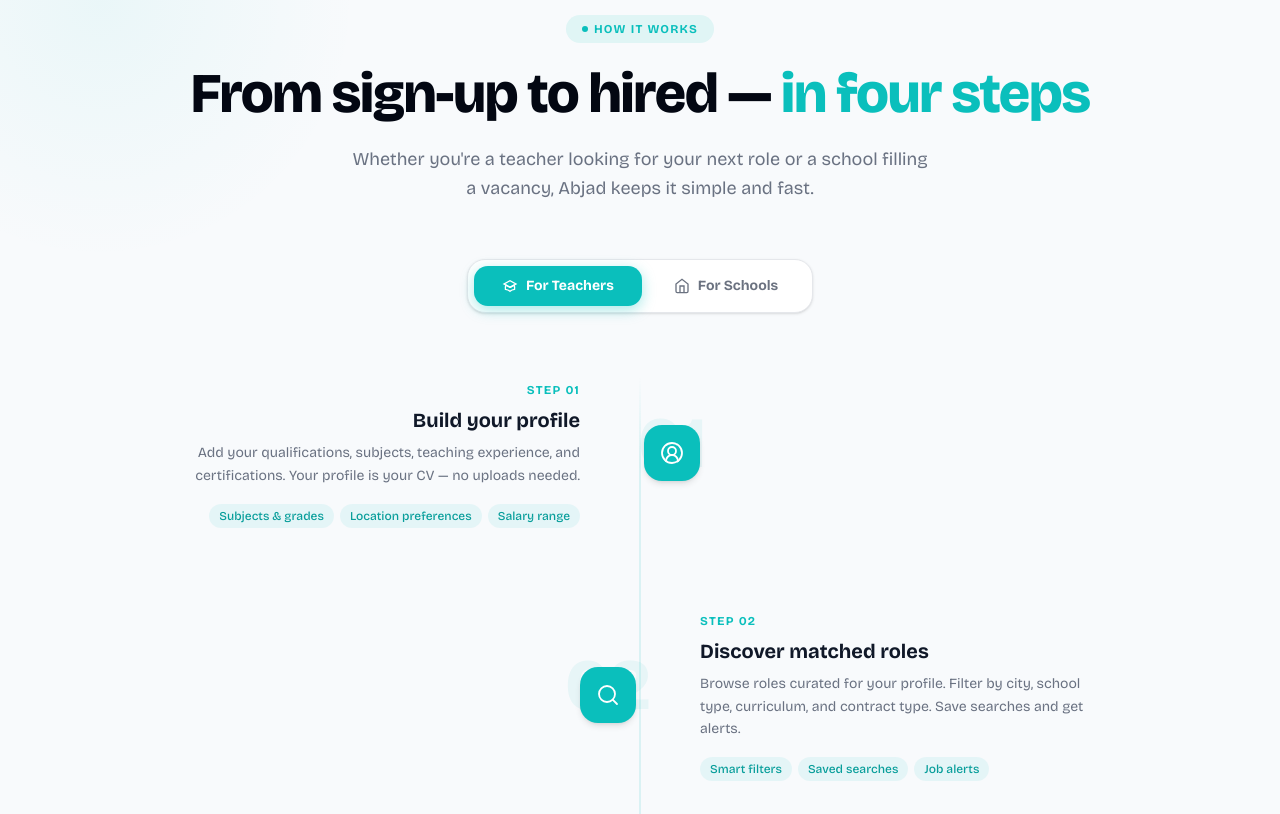
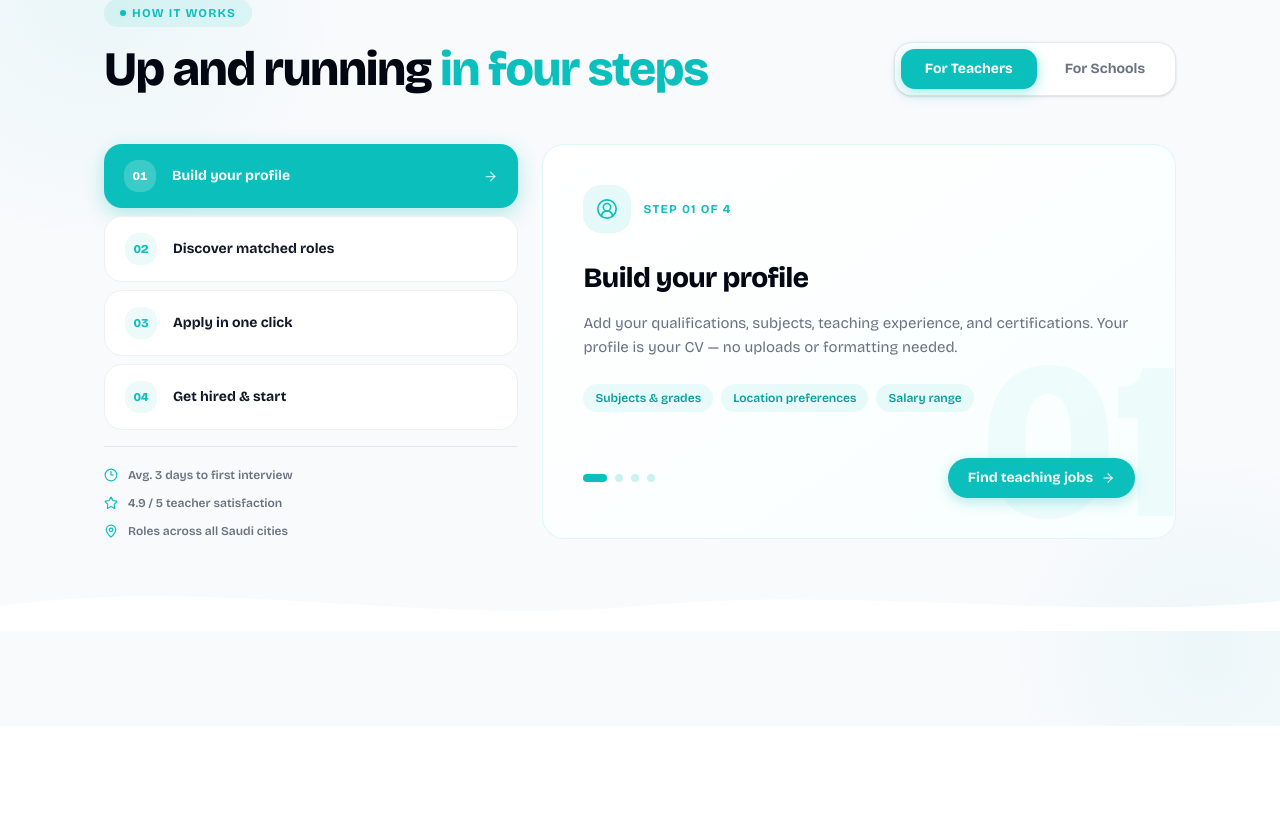
Before and after one commit to shabeebkaip/abjad-frontend, a Next.js app: page / in a window 1280 px wide. Shown: the part 1026-1840 px from the top of the page. Built offline with nearby package versions, Linux system fonts and the light colour scheme.

Commit message:
how it works section

```diff
--- a/app/(marketing)/_components/HowItWorksSection.tsx
+++ b/app/(marketing)/_components/HowItWorksSection.tsx
@@ -15,6 +15,7 @@
   Bell,
   Users,
   Sparkles,
+  ArrowRight,
 } from "lucide-react";
 
 const teacherSteps = [
@@ -22,28 +23,28 @@
     icon: UserCircle2,
     step: "01",
     title: "Build your profile",
-    desc: "Add your qualifications, subjects, teaching experience, and certifications. Your profile is your CV — no uploads needed.",
+    desc: "Add your qualifications, subjects, teaching experience, and certifications. Your profile is your CV — no uploads or formatting needed.",
     pills: ["Subjects & grades", "Location preferences", "Salary range"],
   },
   {
     icon: Search,
     step: "02",
     title: "Discover matched roles",
-    desc: "Browse roles curated for your profile. Filter by city, school type, curriculum, and contract type. Save searches and get alerts.",
+    desc: "Browse roles curated for your profile. Filter by city, school type, curriculum, and contract type. Save searches and get instant alerts.",
     pills: ["Smart filters", "Saved searches", "Job alerts"],
   },
   {
     icon: Bell,
     step: "03",
     title: "Apply in one click",
-    desc: "Your profile is always ready. Hit apply and your details go straight to the school — no cover letters, no forms to fill.",
+    desc: "Your profile is always ready. Hit apply and your details go straight to the school — no cover letters, no forms to fill ever again.",
     pills: ["Instant apply", "Track applications", "Interview scheduling"],
   },
   {
     icon: Handshake,
     step: "04",
     title: "Get hired & start",
-    desc: "Chat with the school, accept an offer, and onboard — all inside Abjad. Most teachers hear back within 72 hours.",
+    desc: "Chat with the school, accept an offer, and onboard — all inside Abjad. Most teachers hear back within 72 hours of applying.",
     pills: ["In-app messaging", "Offer management", "Avg. 72h response"],
   },
 ];
@@ -53,36 +54,36 @@
     icon: BriefcaseBusiness,
     step: "01",
     title: "Post your vacancy",
-    desc: "Create a detailed job listing in under 5 minutes. Set the curriculum, grade level, location, and contract terms.",
+    desc: "Create a detailed job listing in under 5 minutes. Set the curriculum, grade level, location, and contract terms — and go live instantly.",
     pills: ["5-min setup", "Multiple vacancies", "Draft & schedule"],
   },
   {
     icon: SlidersHorizontal,
     step: "02",
     title: "Get AI-ranked candidates",
-    desc: "Our matching engine surfaces the most relevant teacher profiles for your role — ranked by subject fit, location, and experience.",
+    desc: "Our matching engine surfaces the most relevant teacher profiles for your role — ranked by subject fit, location, and years of experience.",
     pills: ["AI matching", "Relevance ranking", "Shortlist tools"],
   },
   {
     icon: Users,
     step: "03",
     title: "Review & interview",
-    desc: "Browse candidate profiles, review qualifications, and schedule interviews directly in the platform. No back-and-forth emails.",
+    desc: "Browse candidate profiles, review qualifications, and schedule interviews directly in the platform. No back-and-forth emails required.",
     pills: ["Profile deep-dives", "Integrated scheduling", "Panel notes"],
   },
   {
     icon: BadgeCheck,
     step: "04",
     title: "Hire with confidence",
-    desc: "Extend offers, finalise contracts, and onboard your new hire — all from one dashboard. Every candidate is verified.",
+    desc: "Extend offers, finalise contracts, and onboard your new hire — all from one dashboard. Every candidate on Abjad is verified.",
     pills: ["Verified candidates", "Offer letters", "Onboarding checklist"],
   },
 ];
 
 const teacherHighlights = [
-  { icon: Clock3, label: "Avg. 3 days to first interview" },
-  { icon: Star,   label: "4.9 / 5 teacher satisfaction" },
-  { icon: MapPin, label: "Roles across all Saudi cities" },
+  { icon: Clock3,  label: "Avg. 3 days to first interview" },
+  { icon: Star,    label: "4.9 / 5 teacher satisfaction" },
+  { icon: MapPin,  label: "Roles across all Saudi cities" },
 ];
 
 const schoolHighlights = [
@@ -94,32 +95,37 @@
 type Tab = "teachers" | "schools";
 
 export default function HowItWorksSection() {
-  const [tab, setTab] = useState<Tab>("teachers");
+  const [tab, setTab]       = useState<Tab>("teachers");
+  const [active, setActive] = useState(0);
 
-  const steps = tab === "teachers" ? teacherSteps : schoolSteps;
+  const steps      = tab === "teachers" ? teacherSteps      : schoolSteps;
   const highlights = tab === "teachers" ? teacherHighlights : schoolHighlights;
-  const ctaHref = tab === "teachers" ? "/register?role=teacher" : "/register?role=school";
-  const ctaLabel = tab === "teachers" ? "Find teaching jobs →" : "Post a vacancy →";
+  const ctaHref    = tab === "teachers" ? "/register?role=teacher" : "/register?role=school";
+  const ctaLabel   = tab === "teachers" ? "Find teaching jobs" : "Post a vacancy";
+
+  const current = steps[active];
+
+  function switchTab(t: Tab) {
+    setTab(t);
+    setActive(0);
+  }
 
   return (
-    <section id="how-it-works" className="relative overflow-hidden bg-[#f8fafc] py-28">
+    <section id="how-it-works" className="relative overflow-hidden bg-[#f8fafc] py-24">
 
-      {/* Decorative blobs */}
-      <div
-        className="absolute -top-40 -left-40 w-130 h-130 rounded-full pointer-events-none"
-        style={{ background: "radial-gradient(circle, rgba(10,191,188,0.06) 0%, transparent 70%)" }}
-      />
-      <div
-        className="absolute -bottom-32 -right-32 w-[420px] h-[420px] rounded-full pointer-events-none"
-        style={{ background: "radial-gradient(circle, rgba(10,191,188,0.05) 0%, transparent 70%)" }}
-      />
+      {/* Subtle blobs */}
+      <div className="absolute -top-40 -left-40 w-[500px] h-[500px] rounded-full pointer-events-none"
+        style={{ background: "radial-gradient(circle, rgba(10,191,188,0.06) 0%, transparent 70%)" }} />
+      <div className="absolute -bottom-32 -right-32 w-[400px] h-[400px] rounded-full pointer-events-none"
+        style={{ background: "radial-gradient(circle, rgba(10,191,188,0.05) 0%, transparent 70%)" }} />
 
-      <div className="relative z-10 max-w-5xl mx-auto px-6 lg:px-10">
+      <div className="relative z-10 max-w-6xl mx-auto px-6 lg:px-10">
 
-        {/* ── Section header ── */}
-        <div className="text-center mb-14">
+        {/* ── Header ── */}
+        <div className="flex flex-col lg:flex-row lg:items-end lg:justify-between gap-6 mb-12">
+          <div>
             <span
-            className="inline-flex items-center gap-1.5 text-xs font-bold tracking-widest uppercase px-4 py-1.5 rounded-full mb-5"
+              className="inline-flex items-center gap-1.5 text-xs font-bold tracking-widest uppercase px-4 py-1.5 rounded-full mb-4"
               style={{ backgroundColor: "rgba(10,191,188,0.1)", color: "#0ABFBC" }}
             >
               <span className="relative flex h-1.5 w-1.5">
@@ -128,95 +134,147 @@
               </span>
               How it works
             </span>
-
             <h2
-            className="font-extrabold text-gray-950 tracking-tight mb-5"
-            style={{ fontSize: "clamp(2rem, 4.5vw, 3.5rem)", letterSpacing: "-0.03em", lineHeight: 1.1 }}
+              className="font-extrabold text-gray-950 tracking-tight"
+              style={{ fontSize: "clamp(1.9rem, 4vw, 3rem)", letterSpacing: "-0.03em", lineHeight: 1.1 }}
             >
-            From sign-up to hired —{" "}
+              Up and running{" "}
               <span style={{ color: "#0ABFBC" }}>in four steps</span>
             </h2>
-
-          <p className="text-gray-500 text-lg leading-relaxed max-w-xl mx-auto">
-            Whether you&apos;re a teacher looking for your next role or a school filling a vacancy, Abjad keeps it simple and fast.
-          </p>
           </div>
 
-        {/* ── Tab switcher ── */}
-        <div className="flex justify-center mb-16">
-          <div className="inline-flex items-center gap-1 p-1.5 rounded-2xl bg-white border border-gray-200 shadow-sm">
+          {/* Tab switcher — top-right on desktop */}
+          <div className="inline-flex items-center gap-1 p-1.5 rounded-2xl bg-white border border-gray-200 shadow-sm self-start lg:self-auto shrink-0">
             {(["teachers", "schools"] as Tab[]).map((t) => (
               <button
                 key={t}
-                onClick={() => setTab(t)}
-                className="relative px-7 py-2.5 rounded-xl text-sm font-bold transition-all duration-200"
+                onClick={() => switchTab(t)}
+                className="px-6 py-2.5 rounded-xl text-sm font-bold transition-all duration-200"
                 style={
                   tab === t
                     ? { backgroundColor: "#0ABFBC", color: "#fff", boxShadow: "0 4px 14px rgba(10,191,188,0.35)" }
                     : { color: "#6b7280" }
                 }
               >
-                {t === "teachers" ? (
-                  <span className="flex items-center gap-2">
-                    <svg viewBox="0 0 24 24" className="w-4 h-4" fill="none" stroke="currentColor" strokeWidth="2">
-                      <path d="M12 14l9-5-9-5-9 5 9 5z" />
-                      <path d="M12 14l6.16-3.422a12.083 12.083 0 01.665 6.479A11.952 11.952 0 0012 20.055a11.952 11.952 0 00-6.824-2.998 12.078 12.078 0 01.665-6.479L12 14z" />
-                    </svg>
-                    For Teachers
-                  </span>
-                ) : (
-                  <span className="flex items-center gap-2">
-                    <svg viewBox="0 0 24 24" className="w-4 h-4" fill="none" stroke="currentColor" strokeWidth="2">
-                      <path d="M3 9l9-7 9 7v11a2 2 0 01-2 2H5a2 2 0 01-2-2z" />
-                      <polyline points="9 22 9 12 15 12 15 22" />
-                    </svg>
-                    For Schools
-                  </span>
-                )}
+                {t === "teachers" ? "For Teachers" : "For Schools"}
               </button>
             ))}
           </div>
         </div>
 
-        {/* ── Timeline stepper ── */}
-        <div className="relative">
-          {/* Vertical spine — desktop only */}
+        {/* ── Main panel ── */}
+        <div className="grid lg:grid-cols-5 gap-4 lg:gap-6 items-stretch">
+
+          {/* Left — step selector list */}
+          <div className="lg:col-span-2 flex flex-col gap-2">
+            {steps.map((s, i) => {
+              const isActive = i === active;
+              return (
+                <button
+                  key={s.step}
+                  onClick={() => setActive(i)}
+                  className="group w-full text-left flex items-center gap-4 px-5 py-4 rounded-2xl transition-all duration-200"
+                  style={
+                    isActive
+                      ? { backgroundColor: "#0ABFBC", boxShadow: "0 6px 20px rgba(10,191,188,0.3)" }
+                      : { backgroundColor: "white", border: "1px solid #f0f0f0" }
+                  }
+                >
+                  {/* Step number pill */}
+                  <span
+                    className="text-xs font-black tabular-nums shrink-0 w-8 h-8 rounded-xl flex items-center justify-center transition-all"
+                    style={
+                      isActive
+                        ? { backgroundColor: "rgba(255,255,255,0.2)", color: "white" }
+                        : { backgroundColor: "rgba(10,191,188,0.08)", color: "#0ABFBC" }
+                    }
+                  >
+                    {s.step}
+                  </span>
+
+                  {/* Title */}
+                  <span
+                    className="font-bold text-sm leading-snug flex-1"
+                    style={{ color: isActive ? "white" : "#111827" }}
+                  >
+                    {s.title}
+                  </span>
+
+                  {/* Arrow */}
+                  <ArrowRight
+                    size={15}
+                    className="shrink-0 transition-all duration-200"
+                    style={{
+                      color: isActive ? "rgba(255,255,255,0.7)" : "rgba(10,191,188,0)",
+                      transform: isActive ? "translateX(0)" : "translateX(-4px)",
+                    }}
+                  />
+                </button>
+              );
+            })}
+
+            {/* Highlights */}
+            <div className="mt-2 pt-5 border-t border-gray-200 flex flex-col gap-3">
+              {highlights.map((h) => (
+                <div key={h.label} className="flex items-center gap-2.5">
+                  <h.icon size={14} style={{ color: "#0ABFBC" }} strokeWidth={2} />
+                  <span className="text-xs font-semibold text-gray-500">{h.label}</span>
+                </div>
+              ))}
+            </div>
+          </div>
+
+          {/* Right — active step detail */}
           <div
-            className="absolute left-1/2 top-0 bottom-0 w-px -translate-x-1/2 hidden lg:block"
-            style={{ background: "linear-gradient(to bottom, transparent, rgba(10,191,188,0.25) 10%, rgba(10,191,188,0.25) 90%, transparent)" }}
-          />
+            className="lg:col-span-3 rounded-3xl p-8 lg:p-10 relative overflow-hidden flex flex-col justify-between"
+            style={{
+              background: "linear-gradient(145deg, white 0%, #f8fffe 100%)",
+              border: "1px solid rgba(10,191,188,0.12)",
+              minHeight: "360px",
+            }}
+          >
+            {/* Large faint step number watermark */}
+            <span
+              className="absolute -bottom-4 -right-2 font-black select-none pointer-events-none leading-none"
+              style={{ fontSize: "clamp(7rem,18vw,14rem)", color: "rgba(10,191,188,0.05)", lineHeight: 1 }}
+            >
+              {current.step}
+            </span>
 
-          <div className="space-y-16 lg:space-y-0">
-            {steps.map((s, i) => {
-              const isEven = i % 2 === 0;
-              return (
+            <div className="relative z-10">
+              {/* Icon + step label row */}
+              <div className="flex items-center gap-3 mb-6">
                 <div
-                  key={s.step}
-                  className={`relative flex flex-col lg:flex-row lg:items-center gap-8 lg:gap-0 lg:mb-20 ${
-                    isEven ? "lg:flex-row" : "lg:flex-row-reverse"
-                  }`}
+                  className="w-12 h-12 rounded-2xl flex items-center justify-center"
+                  style={{ backgroundColor: "rgba(10,191,188,0.1)" }}
                 >
-                  {/* Content side */}
-                  <div className={`flex-1 ${isEven ? "lg:pr-16 lg:text-right" : "lg:pl-16"}`}>
-                    <span
-                      className="inline-block text-xs font-bold tracking-widest uppercase mb-2"
-                      style={{ color: "#0ABFBC" }}
+                  <current.icon size={22} style={{ color: "#0ABFBC" }} strokeWidth={1.8} />
+                </div>
+                <span className="text-xs font-bold tracking-widest uppercase" style={{ color: "#0ABFBC" }}>
+                  Step {current.step} of {steps.length}
+                </span>
+              </div>
+
+              {/* Title */}
+              <h3
+                className="font-extrabold text-gray-950 mb-3 tracking-tight"
+                style={{ fontSize: "clamp(1.3rem, 2.5vw, 1.75rem)", letterSpacing: "-0.02em" }}
               >
-                      Step {s.step}
-                    </span>
-                    <h3 className="text-xl font-bold text-gray-900 mb-2">{s.title}</h3>
-                    <p className="text-gray-500 text-sm leading-relaxed mb-4 max-w-sm lg:max-w-none">
-                      {s.desc}
+                {current.title}
+              </h3>
+
+              {/* Description */}
+              <p className="text-gray-500 leading-relaxed mb-6" style={{ fontSize: "0.9375rem" }}>
+                {current.desc}
               </p>
-                    <div className={`flex flex-wrap gap-1.5 ${isEven ? "lg:justify-end" : ""}`}>
-                      {s.pills.map((pill) => (
+
+              {/* Pills */}
+              <div className="flex flex-wrap gap-2 mb-8">
+                {current.pills.map((pill) => (
                   <span
                     key={pill}
-                          className="text-xs font-medium px-2.5 py-1 rounded-full"
-                          style={{
-                            color: "#089E9B",
-                            backgroundColor: "rgba(10,191,188,0.08)",
-                          }}
+                    className="text-xs font-semibold px-3 py-1.5 rounded-full"
+                    style={{ color: "#089E9B", backgroundColor: "rgba(10,191,188,0.08)" }}
                   >
                     {pill}
                   </span>
@@ -224,76 +282,41 @@
               </div>
             </div>
 
-                  {/* Centre node */}
-                  <div className="hidden lg:flex flex-col items-center shrink-0 relative z-10">
-                    <div
-                      className="w-14 h-14 rounded-2xl flex items-center justify-center shadow-md"
-                      style={{ backgroundColor: "#0ABFBC" }}
-                    >
-                      <s.icon size={24} color="white" strokeWidth={1.8} />
-                    </div>
-                    {/* Big faint step number behind node */}
-                    <span
-                      className="absolute -z-10 text-7xl font-black select-none leading-none"
-                      style={{ color: "rgba(10,191,188,0.07)", top: "-18px" }}
-                    >
-                      {s.step}
-                    </span>
-                  </div>
-
-                  {/* Mobile: icon inline */}
-                  <div className="flex lg:hidden items-start gap-4">
-                    <div
-                      className="w-11 h-11 rounded-xl flex items-center justify-center shrink-0 shadow-sm mt-0.5"
-                      style={{ backgroundColor: "#0ABFBC" }}
-                    >
-                      <s.icon size={20} color="white" strokeWidth={1.8} />
-                    </div>
-                    <div className="-mt-0.5 lg:hidden">
-                      {/* content rendered above already; this div intentionally empty on mobile to avoid duplication */}
-                    </div>
-                  </div>
-
-                  {/* Empty flex-1 for the other side (desktop only) */}
-                  <div className="hidden lg:block flex-1" />
-                </div>
-              );
-            })}
-          </div>
-        </div>
-
-        {/* ── Highlights strip ── */}
-        <div className="mt-16 pt-10 border-t border-gray-200 flex flex-col sm:flex-row items-center justify-between gap-6">
-          <div className="flex flex-col sm:flex-row items-center gap-8">
-            {highlights.map((h) => (
-              <div key={h.label} className="flex items-center gap-2.5">
-                <h.icon size={16} style={{ color: "#0ABFBC" }} strokeWidth={2} />
-                <span className="text-sm font-semibold text-gray-600">{h.label}</span>
-              </div>
+            {/* Bottom row — progress dots + CTA */}
+            <div className="relative z-10 flex items-center justify-between">
+              {/* Step dots */}
+              <div className="flex items-center gap-2">
+                {steps.map((_, i) => (
+                  <button
+                    key={i}
+                    onClick={() => setActive(i)}
+                    className="rounded-full transition-all duration-200"
+                    style={{
+                      width:  i === active ? "24px" : "8px",
+                      height: "8px",
+                      backgroundColor: i === active ? "#0ABFBC" : "rgba(10,191,188,0.2)",
+                    }}
+                  />
                 ))}
               </div>
 
               <Link
                 href={ctaHref}
-            className="shrink-0 px-6 py-2.5 rounded-full text-sm font-bold text-white transition-all duration-200 hover:scale-105 hover:shadow-lg whitespace-nowrap"
-            style={{ backgroundColor: "#0ABFBC", boxShadow: "0 4px 16px rgba(10,191,188,0.3)" }}
+                className="inline-flex items-center gap-2 text-sm font-bold px-5 py-2.5 rounded-full text-white transition-all duration-200 hover:scale-105 hover:shadow-lg"
+                style={{ backgroundColor: "#0ABFBC", boxShadow: "0 4px 14px rgba(10,191,188,0.3)" }}
               >
-            {ctaLabel}
+                {ctaLabel} <ArrowRight size={14} />
               </Link>
+            </div>
           </div>
 
         </div>
+      </div>
 
-      {/* ── Wave into next section ── */}
-      <div className="relative z-10 -mb-px mt-6">
-        <svg
-          viewBox="0 0 1440 60"
-          fill="none"
-          xmlns="http://www.w3.org/2000/svg"
-          preserveAspectRatio="none"
-          className="w-full block"
-          style={{ height: "60px" }}
-        >
+      {/* Wave */}
+      <div className="relative z-10 -mb-px mt-8">
+        <svg viewBox="0 0 1440 60" fill="none" xmlns="http://www.w3.org/2000/svg"
+          preserveAspectRatio="none" className="w-full block" style={{ height: "60px" }}>
           <path d="M0 60V35C240 5 480 55 720 35C960 15 1200 50 1440 30V60H0Z" fill="white" />
         </svg>
       </div>
```
Lines whose indentation alone changed are shown as unchanged.
